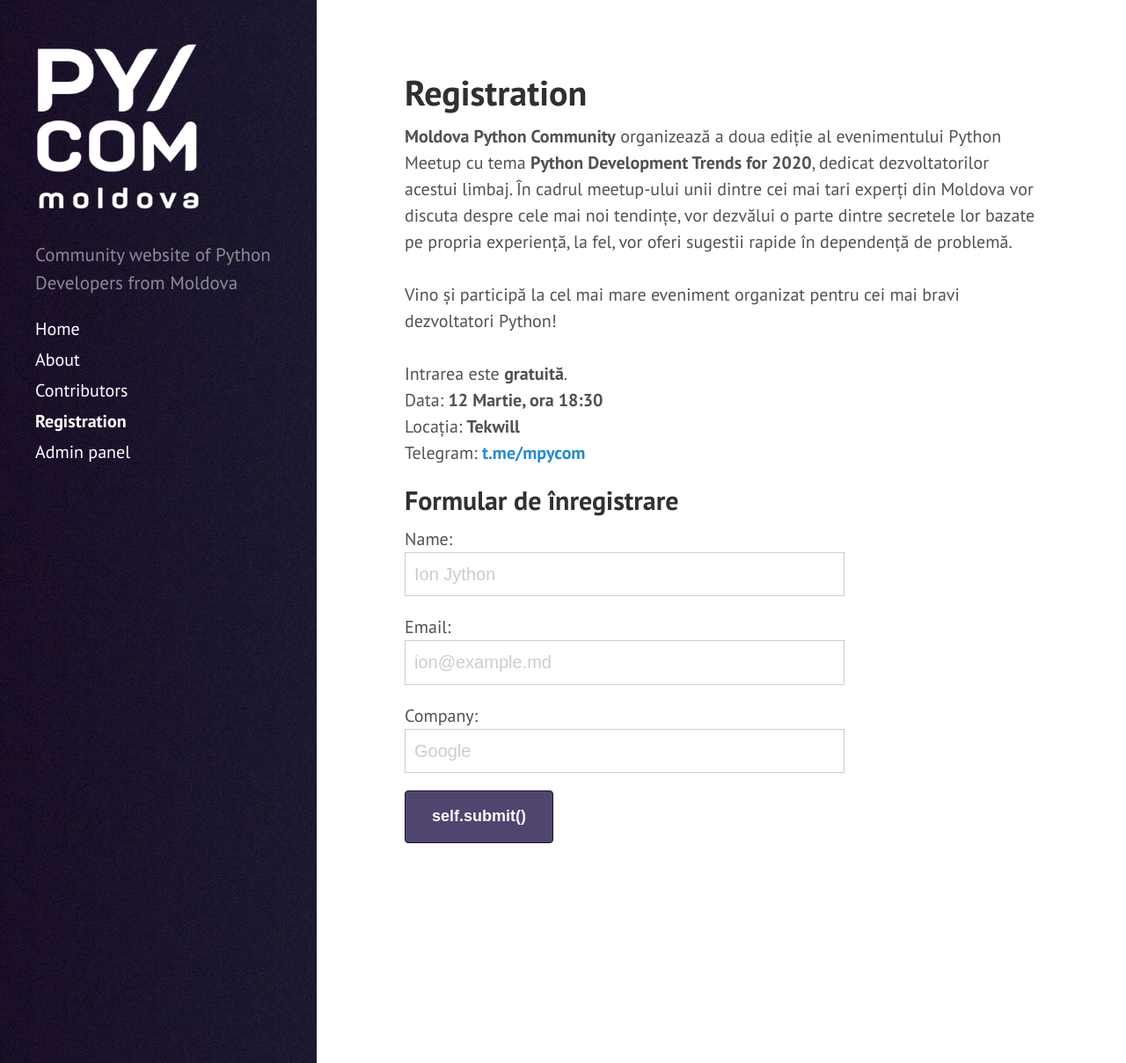
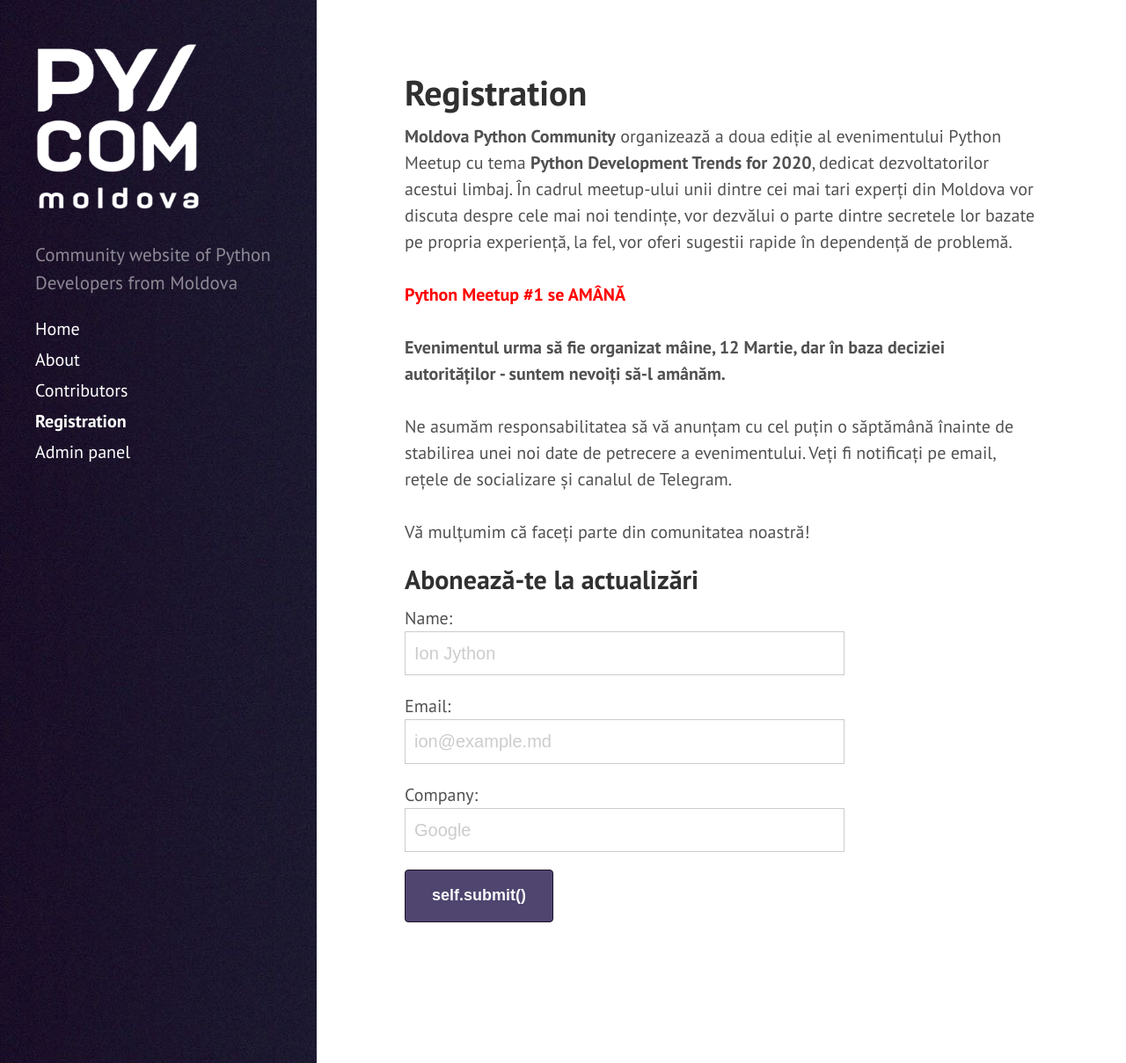
Before and after one commit to uoxiu/python-moldova, a Jekyll site: the page built from registration.html, in a window 1280 px wide and 1209 px high. Shown: the whole window at 88% size. Built offline with Jekyll 4.4.1, drawn with Linux system fonts in a browser that asks for light colours.

```diff
--- a/registration.html
+++ b/registration.html
@@ -10,14 +10,28 @@
     Moldova vor discuta despre cele mai noi tendințe, vor dezvălui o parte dintre secretele lor bazate pe propria
     experiență, la fel, vor oferi sugestii rapide în dependență de problemă.
     <br><br>
-    Vino și participă la cel mai mare eveniment organizat pentru cei mai bravi dezvoltatori Python!
+    <!--Vino și participă la cel mai mare eveniment organizat pentru cei mai bravi dezvoltatori Python!-->
+    <!--<br><br>-->
+    <!--Intrarea este <b>gratuită</b>.<br>-->
+    <!--Data: <b>12 Martie, ora 18:30</b><br>-->
+    <!--Locația: <b>Tekwill</b><br>-->
+    <!--Telegram: <b><a href="https://t.me/mpycom" target="_blank">t.me/mpycom</a></b>-->
+    <!--<br>-->
+
+
+    <font color="red"><b>Python Meetup #1 se AMÂNĂ</b></font>
     <br><br>
-    Intrarea este <b>gratuită</b>.<br>
-    Data: <b>12 Martie, ora 18:30</b><br>
-    Locația: <b>Tekwill</b><br>
-    Telegram: <b><a href="https://t.me/mpycom" target="_blank">t.me/mpycom</a></b>
-    <br>
-    <h2>Formular de înregistrare</h2>
+    <b>
+        Evenimentul urma să fie organizat mâine, 12 Martie, dar în baza deciziei autorităților - suntem nevoiți să-l
+        amânăm.
+    </b>
+    <br><br>
+    Ne asumăm responsabilitatea să vă anunțam cu cel puțin o săptămână înainte de stabilirea unei noi date de petrecere
+    a evenimentului. Veți fi notificați pe email, rețele de socializare și canalul de Telegram.
+    <br><br>
+    Vă mulțumim că faceți parte din comunitatea noastră!
+
+    <h2>Abonează-te la actualizări</h2>
 
     Name:<br>
     <input class="form-field" id="name" type="text" name="name" placeholder="Ion Jython" required>
```
